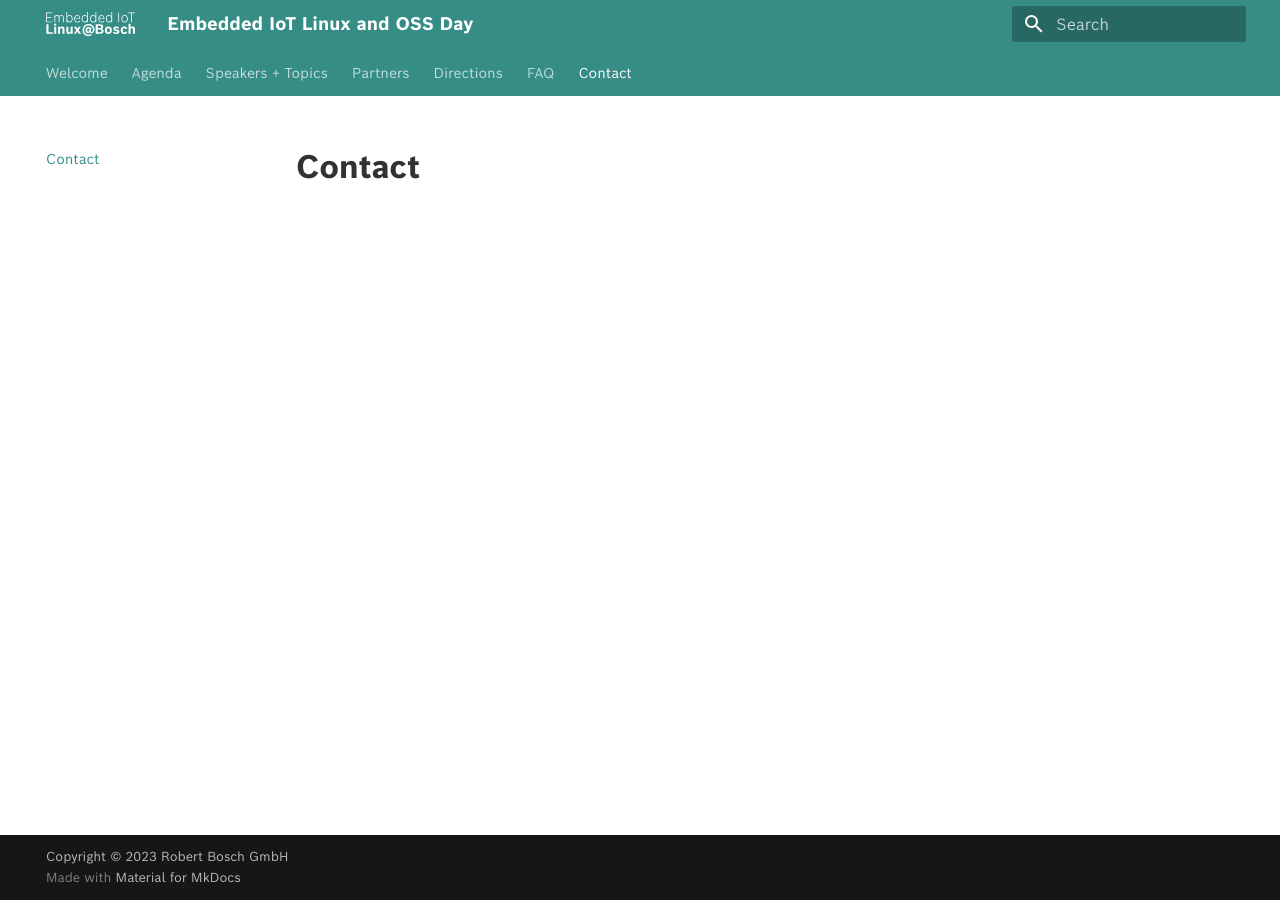
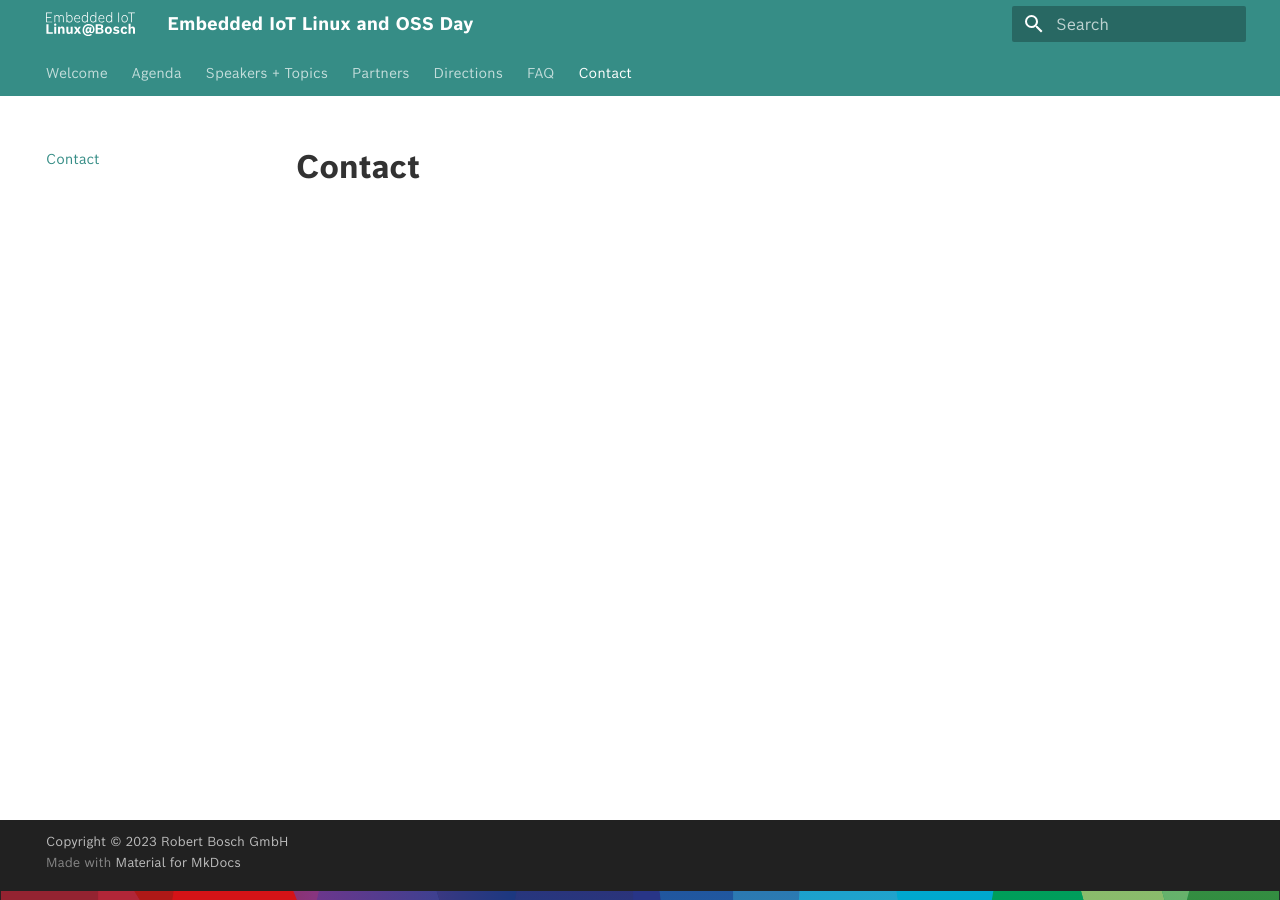
Before and after one commit to boschglobal/embedded-linux, an MkDocs documentation site: the page built from docs/contact.md, in a window 1280 px wide. Built offline with MkDocs 1.6.1 and Material for MkDocs 9.7.7, drawn with Linux system fonts in a browser that asks for light colours.

Commit message:
Add Bosch Supergraphic Streifen to page bottom
Signed-off-by: Sietze van Buuren <Sietze.vanBuuren@de.bosch.com>

```diff
--- a/docs/stylesheets/extra.css
+++ b/docs/stylesheets/extra.css
@@ -48,6 +48,12 @@
 {
   font-weight: 700;
   color: #323232;
+}
+
+.md-footer-meta {
+    background: url(../images/bosch_supergraphic_streifen.svg) no-repeat bottom;
+    background-size: 100%;
+    padding-bottom: 15px;
 }
 
 /* --- Tiles --- */
```
Also changed, not shown: docs/images/bosch_supergraphic_streifen.svg (added).
